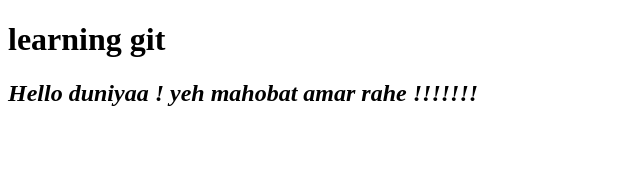
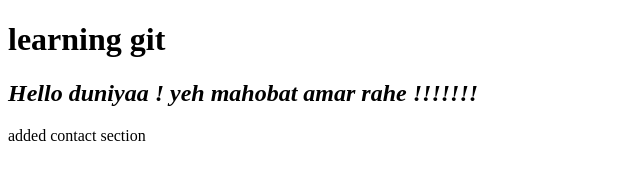
Before and after one commit to Swati7819/Learning-Git, a plain HTML site: page index.html in a window 1280 px wide. Shown: the whole page, without its empty margins (0-640 px from the left). Drawn offline with Linux system fonts and the light colour scheme.

Commit message:
added contact section

```diff
--- a/index.html
+++ b/index.html
@@ -9,6 +9,7 @@
 <body>
     <h1>learning git</h1>
     <h2><i>Hello duniyaa ! yeh mahobat amar rahe !!!!!!!</i></h2>
+    <p>added contact section</p>
     <script src="script.js"></script>
 </body>
 </html>
```
